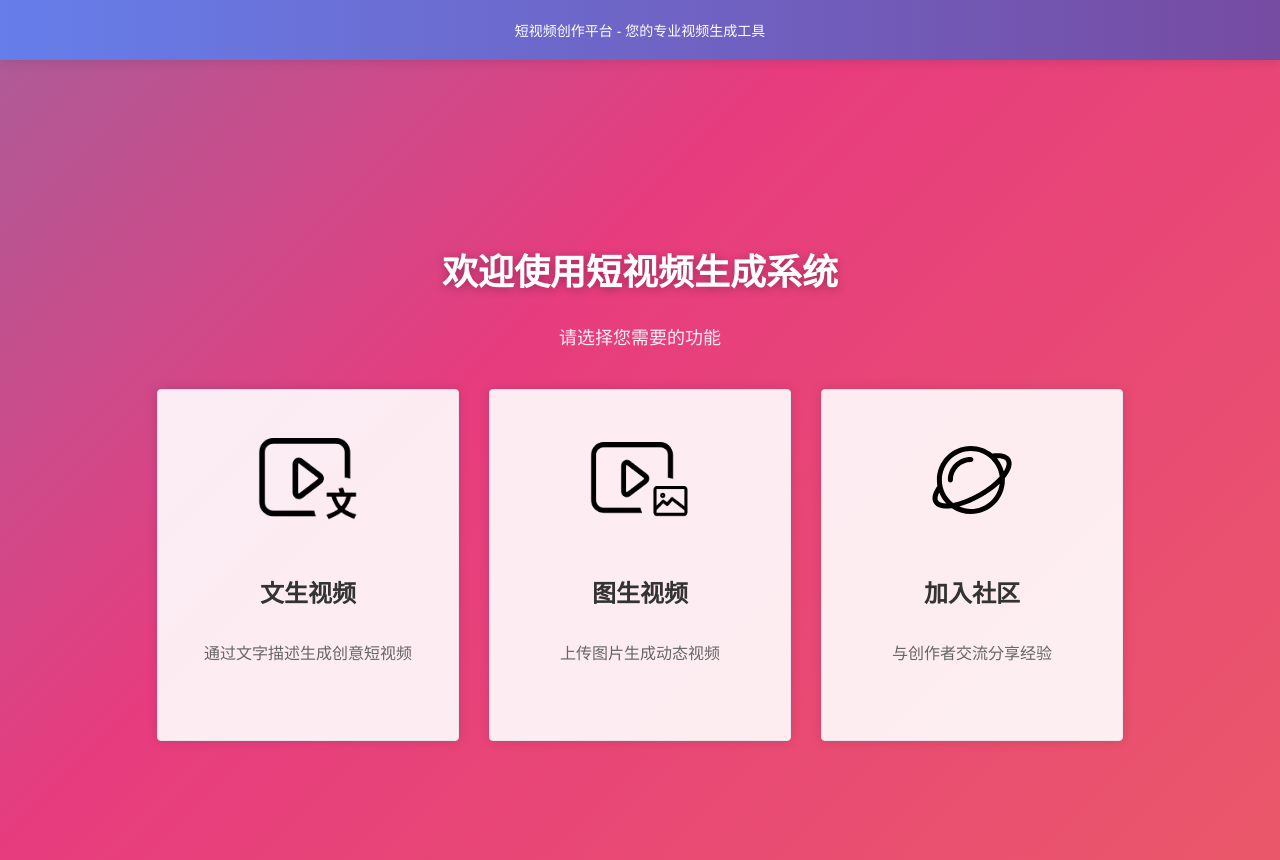
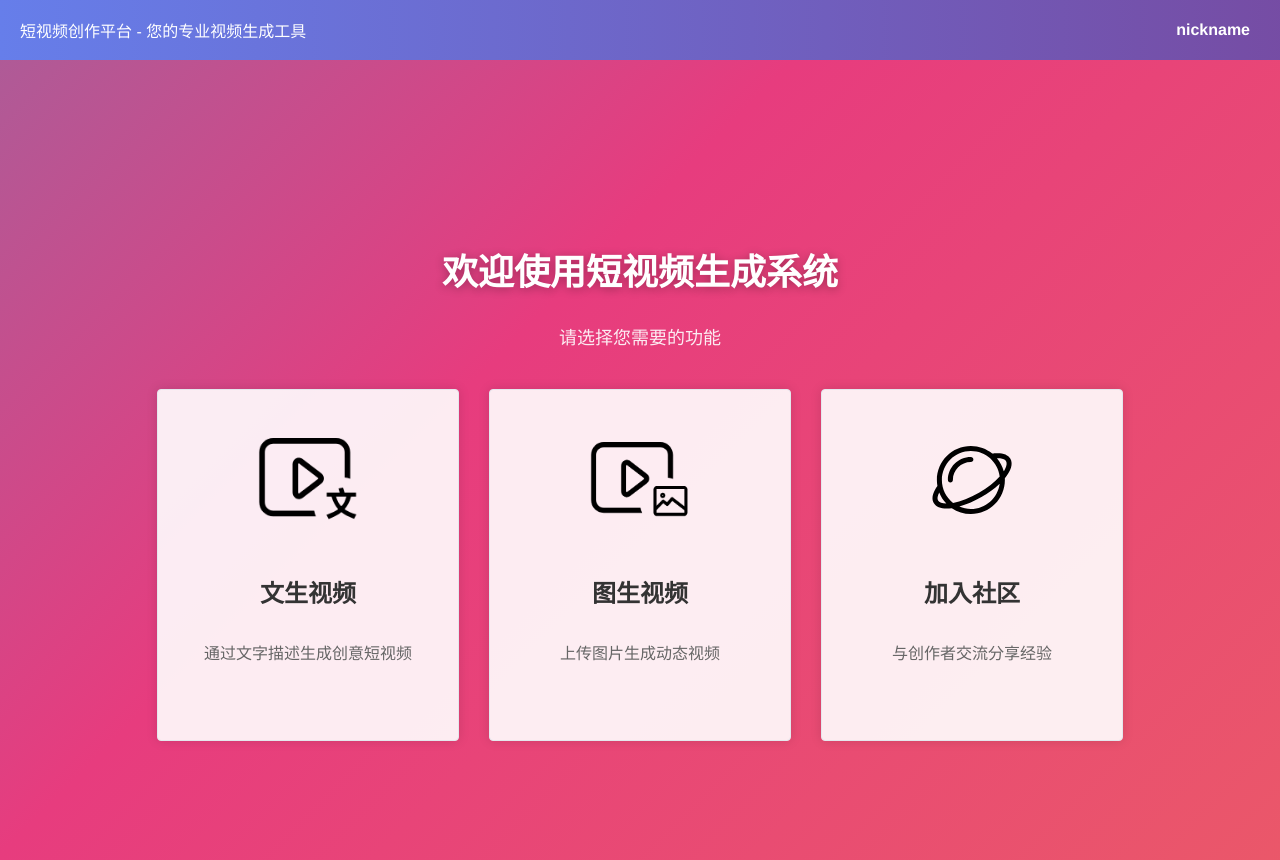
Before and after one commit to JingpuRen/generator, a Vue app: page /home in a window 1280 px wide. Built offline with nearby package versions, Linux system fonts and the light colour scheme; no server answers.

Commit message:
实现中间页，并显示用户昵称

```diff
--- a/src/components/HomePage.vue
+++ b/src/components/HomePage.vue
@@ -3,6 +3,7 @@
     <!-- 顶部信息栏 -->
     <div class="top-info-bar">
       <span>短视频创作平台 - 您的专业视频生成工具</span>
+      <span class="user-info" v-if="userInfo.nickname">{{ userInfo.nickname }}</span>
     </div>
 
     <!-- 动态背景 -->
@@ -48,6 +49,18 @@
 <script>
 export default {
   name: 'HomePage',
+  data() {
+    return {
+      userInfo: {
+        nickname: 'nickname'
+      }
+    };
+  },
+  created() {
+    console.log('从localStorage获取的account:', localStorage.getItem('account'));
+    console.log('从localStorage获取的password:', localStorage.getItem('password'));
+    this.fetchUserInfo();
+  },
   methods: {
     goToGenerator(type) {
       this.$router.push({
@@ -58,6 +71,24 @@ export default {
     goToCommunity() {
       // 这里可以添加跳转到社区页面的逻辑
       this.$message.info('社区功能即将上线');
+    },
+    async fetchUserInfo() {
+      try {
+        const account = localStorage.getItem('account') || '';
+        const password = localStorage.getItem('password') || '';
+        const response = await this.$axios.post('/user/info', {
+          account: account,
+          password: password
+        }, {
+          timeout: 10000 // 将超时时间增加到10秒
+        });
+        if (response.data.code === 200) {
+          this.userInfo.nickname = response.data.nickname;
+        }
+      } catch (error) {
+        console.error('获取用户信息失败:', error);
+        this.$message.error('获取用户信息失败，请检查网络连接');
+      }
     }
   }
 };
@@ -80,10 +111,13 @@ export default {
   color: white;
   display: flex;
   align-items: center;
-  justify-content: center;
-  font-size: 14px;
-  z-index: 10;
-  box-shadow: 0 2px 10px rgba(0,0,0,0.1);
+  justify-content: space-between;
+  padding: 0 20px;
+}
+
+.user-info {
+  font-weight: bold;
+  margin-right: 50px; /* 添加右侧间距 */
 }
 
 .dynamic-bg {
@@ -160,7 +194,6 @@ export default {
   height: 100px;
   margin-bottom: 20px;
   object-fit: contain; /* 保持原始比例 */
-  image-rendering: -webkit-optimize-contrast; /* 优化渲染 */
 }
 
 .card-content h3 {
--- a/src/components/LoginPage.vue
+++ b/src/components/LoginPage.vue
@@ -141,6 +141,9 @@ export default {
       .then(response => {
         if (response.data.code === 200) {
           this.$message.success(response.data.msg || '登录成功');
+          // 存储用户的账号和密码
+          localStorage.setItem('account', this.loginForm.username);
+          localStorage.setItem('password', this.loginForm.password);
           // 修改为跳转到首页
           this.$router.push('/home');
         } else {
```
